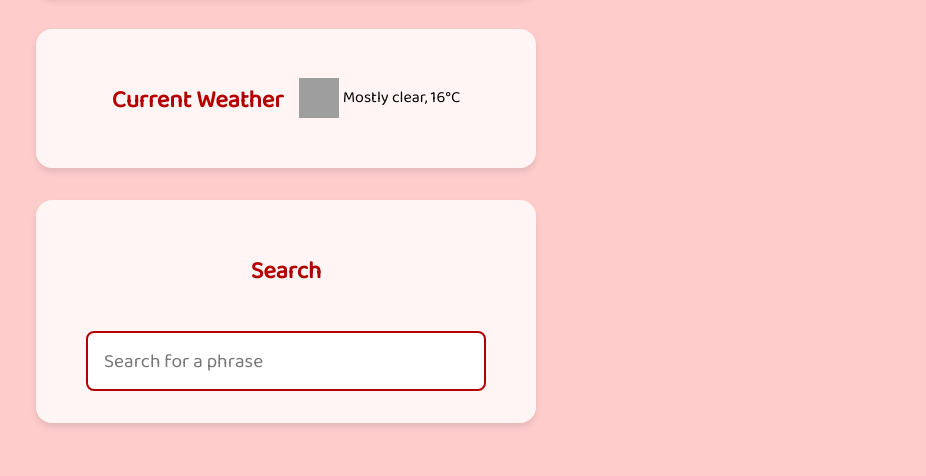
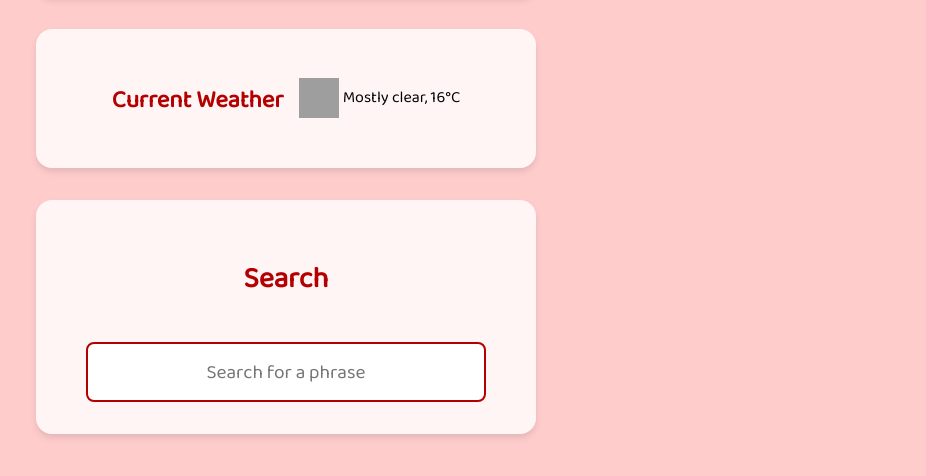
Before and after one commit to VIVONIC/GianVocab, a plain HTML site: page index.html in a window 1280 px wide. Shown: the part 442-918 px from the top of the page, without its empty margins (354-1280 px from the left). Drawn offline with Linux system fonts and the light colour scheme; grey boxes are pictures that could not be loaded.

Commit message:
Update style.css

```diff
--- a/style.css
+++ b/style.css
@@ -50,13 +50,6 @@ body {
   gap: 1rem;
   flex-wrap: wrap;
   justify-content: center;
-  text-align: center;
-}
-
-/* Fix: center and align elements in search card */
-.card.search-card {
-  flex-direction: column;
-  align-items: center;
 }
 
 .card h2 {
@@ -69,7 +62,20 @@ body {
   color: #333;
 }
 
-/* Fix: ensure search bar stays within card */
+/* Search Card - center content */
+.card.search-card {
+  flex-direction: column;
+  justify-content: center;
+  align-items: center;
+  text-align: center;
+}
+
+.card.search-card h2 {
+  margin-bottom: 1rem;
+  color: #b30000;
+  font-size: 1.8rem;
+}
+
 .search-input {
   padding: 0.8rem 1rem;
   font-size: 1.2rem;
@@ -79,6 +85,7 @@ body {
   max-width: 400px;
   font-family: 'Baloo 2', cursive;
   margin-top: 0.5rem;
+  text-align: center;
 }
 
 .results {
```
